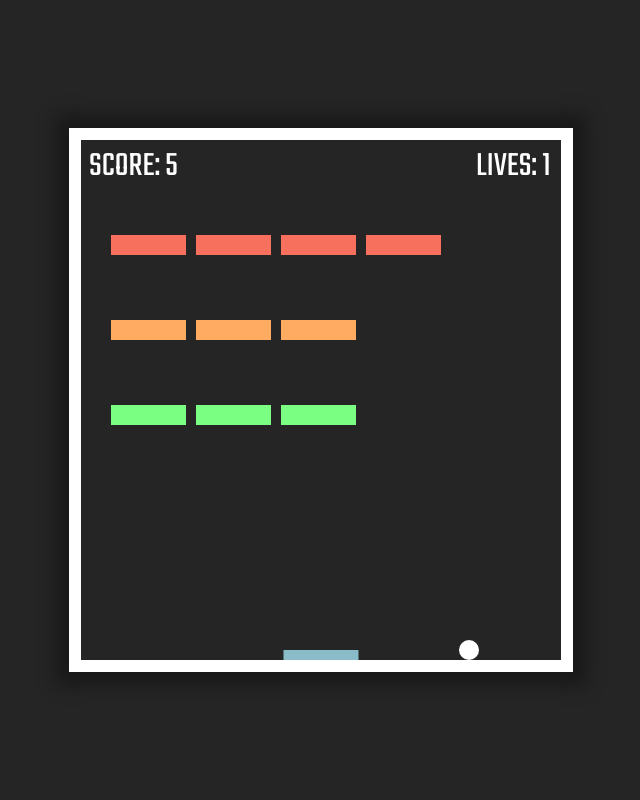
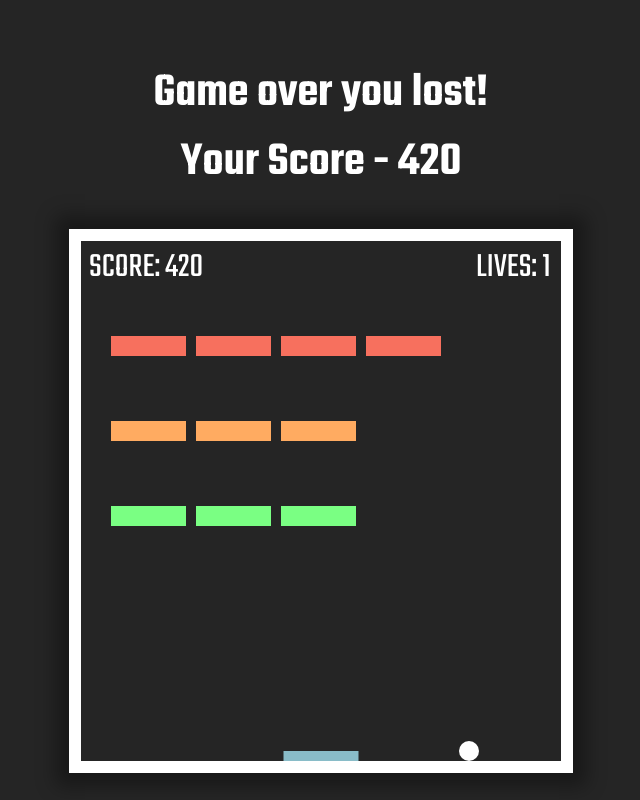
Before and after one commit to alexbarksdale/breakout, a plain HTML site: page index.html in a window 1280 px wide. Shown: the whole page, without its empty margins (319-959 px from the left). Drawn offline with Linux system fonts and the light colour scheme.

Commit message:
Add 📝 | New game over logic + increasing score

```diff
--- a/app.js
+++ b/app.js
@@ -1,3 +1,4 @@
+const gameHeader = document.getElementById('game-header');
 const canvas = document.getElementById('my-canvas');
 const ctx = canvas.getContext('2d');
 
@@ -126,6 +127,18 @@ const drawScore = () => {
     ctx.fillText(`SCORE: ${score}`, 8, 35);
 };
 
+const gameOver = () => {
+    for (let column = 0; column < BRICK_COLUMN_COUNT; column += 1) {
+        for (let row = 0; row < BRICK_ROW_COUNT; row += 1) {
+            if (bricks[column][row].status === 1) {
+                return false;
+            }
+        }
+    }
+
+    return true;
+};
+
 // ==============================
 // PIXELS TO MOVE THE BALL (SPEED)
 let dx = 2;
@@ -146,10 +159,21 @@ const collisionDetection = () => {
                 ) {
                     dy = -dy;
                     brick.status = 0;
-                    score += 1;
-                    if (score === BRICK_ROW_COUNT * BRICK_COLUMN_COUNT) {
-                        alert('Good job, you won!');
-                        document.location.reload();
+
+                    // Points based off the row
+                    if (row === 0) {
+                        score += 200;
+                    } else if (row === 1) {
+                        score += 100;
+                    } else {
+                        score += 10;
+                    }
+
+                    if (gameOver()) {
+                        gameHeader.innerHTML = `Game over, you won! <br /> Your Score - ${score}`;
+                        setTimeout(() => {
+                            document.location.reload();
+                        }, 3000);
                         clearInterval(interval); // Needed for Chrome to end game
                     }
                 }
@@ -181,8 +205,10 @@ const draw = () => {
         } else {
             lives -= 1;
             if (!lives) {
-                alert('Game Over!');
-                document.location.reload();
+                gameHeader.innerHTML = `Game over you lost! <br /> Your Score - ${score}`;
+                setTimeout(() => {
+                    document.location.reload();
+                }, 3000);
                 clearInterval(interval);
             } else {
                 x = canvas.width / 2;
--- a/index.html
+++ b/index.html
@@ -12,6 +12,7 @@
 
 <body>
     <div class="game-container">
+        <h1 id="game-header"></h1>
         <canvas id="my-canvas" height="520" width="480"></canvas>
     </div>
 
--- a/styles.css
+++ b/styles.css
@@ -11,8 +11,15 @@ body {
 .game-container {
     height: 100%;
     display: flex;
+    flex-direction: column;
     align-items: center;
     justify-content: center;
+}
+
+#game-header {
+    color: #fff;
+    font-size: 3em;
+    text-align: center;
 }
 
 canvas {
```
